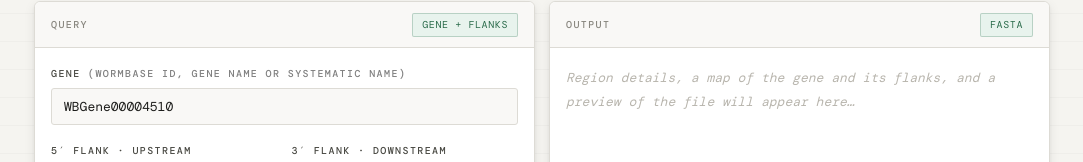
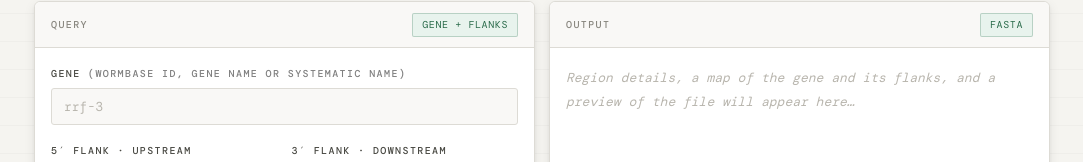
Before and after one commit to guillaumesutty/wormbase-genename-converter, a plain HTML site: page celegans-region-fetcher.html in a window 1280 px wide. Shown: the part 294-456 px from the top of the page, without its empty margins (98-1181 px from the left). Drawn offline with nearby package versions, Linux system fonts and the light colour scheme; a web font is replaced by a local one.

Commit message:
rrf-3 placeholder

```diff
--- a/celegans-region-fetcher.html
+++ b/celegans-region-fetcher.html
@@ -193,6 +193,7 @@
     background: var(--surface2); border: 1px solid var(--border); border-radius: 3px; padding: 9px 12px;
     outline: none; transition: border-color 0.2s, background 0.2s;
   }
+  input::placeholder { color: var(--text-faint); opacity: 1; }
   input[type=text]:focus, input[type=number]:focus { border-color: var(--accent-mid); background: var(--surface); }
   .unit { position: relative; }
   .unit input { padding-right: 38px; }
@@ -332,7 +333,7 @@
         <div class="panel-body">
           <div class="field">
             <label class="field-label" for="gene">Gene <span style="color: grey;">(WormBase ID, gene name or systematic name)</span></label>
-            <input id="gene" type="text" value="WBGene00004510" autocomplete="off" spellcheck="false">
+            <input id="gene" type="text" placeholder="rrf-3" autocomplete="off" spellcheck="false">
           </div>
           <div class="row">
             <div class="field">
```
